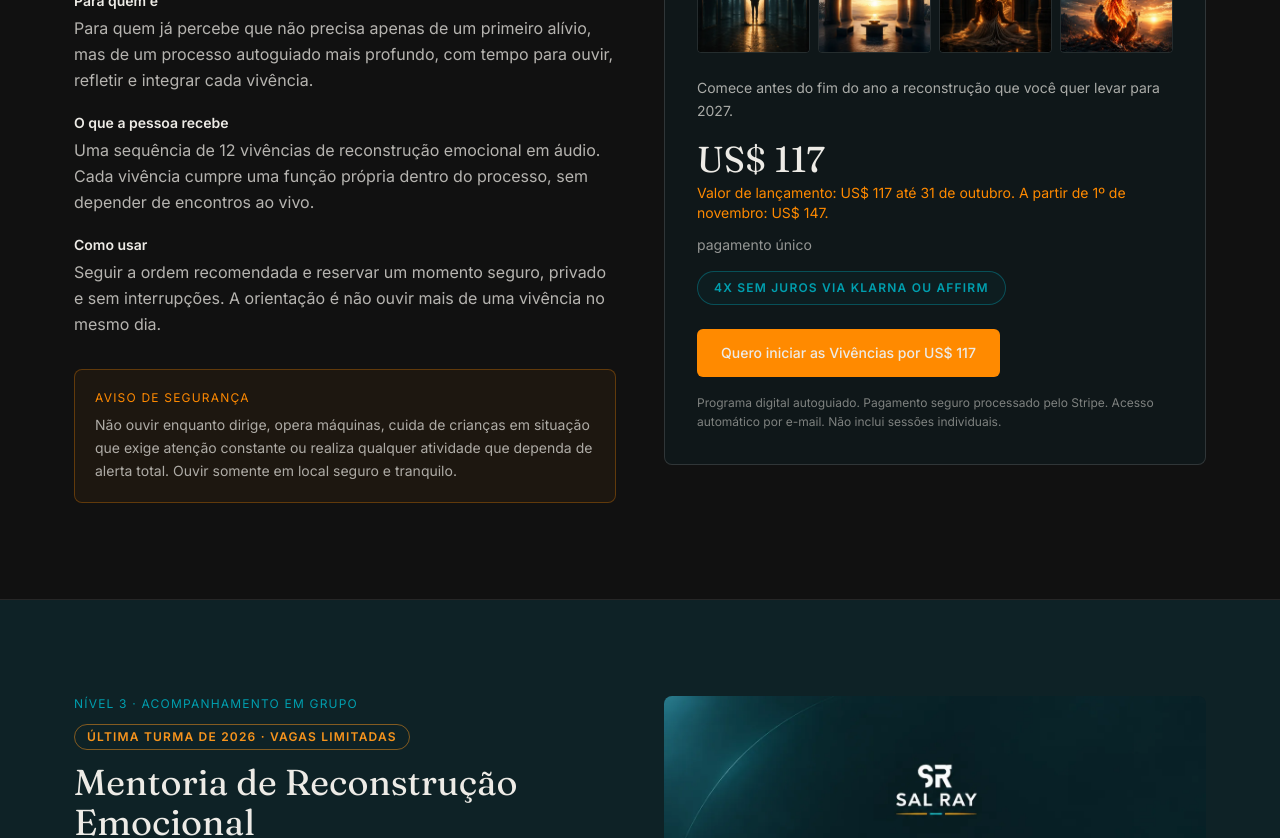
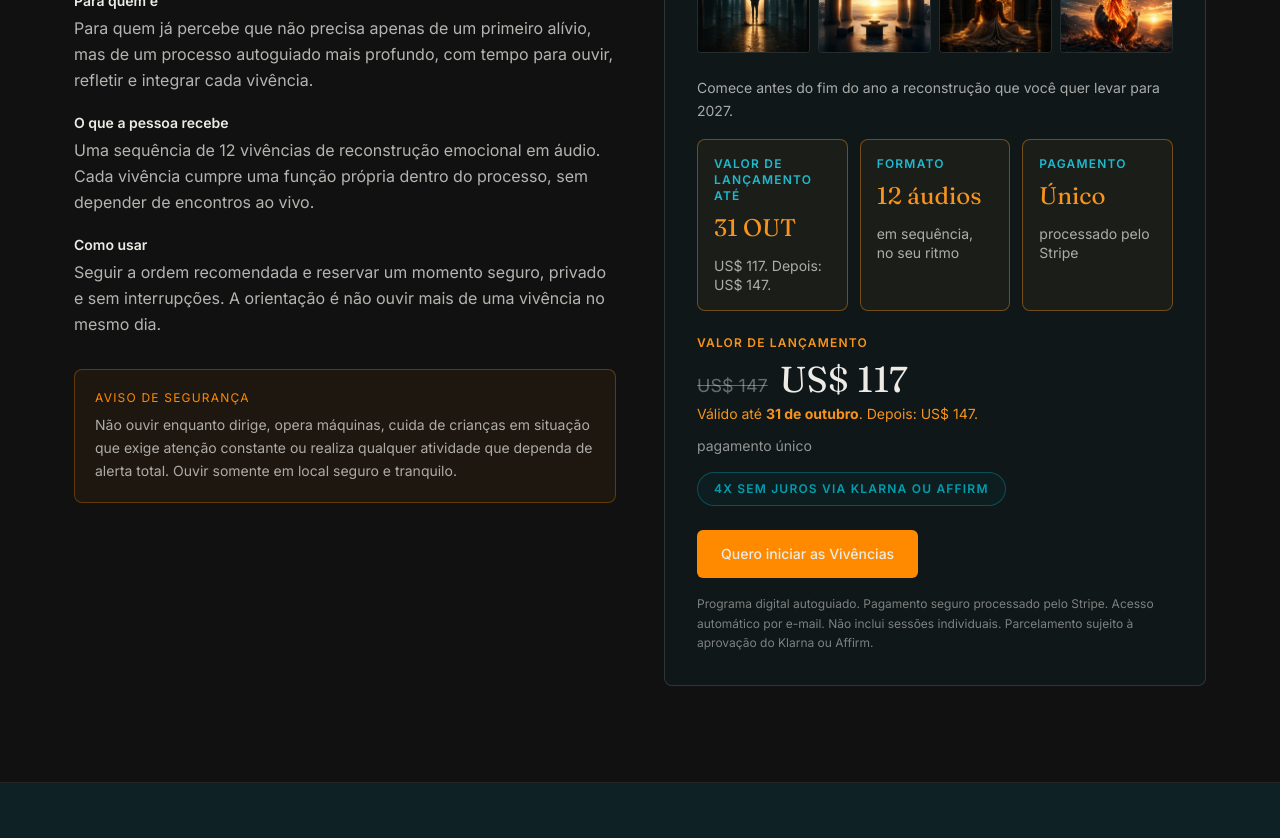
Before and after one commit to SalRaycoach/salray, a Next.js app: page /pt/reconstrucao-emocional in a window 1280 px wide. Shown: the part 4240-5078 px from the top of the page. Built offline with nearby package versions, Linux system fonts and the light colour scheme.

Commit message:
Vivencias: bloco de preco e faixa de destaques no estilo da Mentoria, botao sem preco, notas na tabela
Co-Authored-By: Claude Sonnet 5.5 <noreply@anthropic.com>

```diff
--- a/app/pt/reconstrucao-emocional/page.tsx
+++ b/app/pt/reconstrucao-emocional/page.tsx
@@ -2,7 +2,7 @@ import Image from 'next/image'
 import Link from 'next/link'
 import { Suspense } from 'react'
 import type { Metadata } from 'next'
-import { getOffer, getMentoriaReconstrucao, getComparisonColumns, comparisonRows, stableMethodPt, ptFaqs, ptTestimonials, buildWhatsAppUrl, whatsapp, PT_CANONICAL_URL, ptPageMeta } from '@/lib/pt-reconstrucao'
+import { getOffer, isVivenciasLaunchPrice, getMentoriaReconstrucao, getComparisonColumns, comparisonRows, stableMethodPt, ptFaqs, ptTestimonials, buildWhatsAppUrl, whatsapp, PT_CANONICAL_URL, ptPageMeta } from '@/lib/pt-reconstrucao'
 import { getReconstrucaoEmocionalSchema } from '@/lib/schema'
 import SchemaOrg from '@/components/SchemaOrg'
 import OfferCta from './OfferCta'
@@ -100,6 +100,19 @@ export default function ReconstrucaoEmocionalPage() {
   const ajudaUrl = buildWhatsAppUrl(whatsapp.messages.ajudaParaEscolher)
   const schema = getReconstrucaoEmocionalSchema(now)
   const mentoriaTurma = getMentoriaReconstrucao(now)
+  // Vivências: o bloco 1 da faixa e o bloco de preço seguem a mesma data de troca do preço (isVivenciasLaunchPrice).
+  const vivenciasLancamento = isVivenciasLaunchPrice(now)
+  const vivenciasFaixa = [
+    vivenciasLancamento
+      ? {
+          rotulo: 'VALOR DE LANÇAMENTO ATÉ',
+          destaque: <time dateTime="2026-10-31T23:59:00-04:00">31 OUT</time>,
+          texto: <>US$ 117. Depois: US$ 147.</>,
+        }
+      : { rotulo: 'VALOR', destaque: <>US$ 147</>, texto: <>pagamento único</> },
+    { rotulo: 'FORMATO', destaque: <>12 áudios</>, texto: <>em sequência, no seu ritmo</> },
+    { rotulo: 'PAGAMENTO', destaque: <>Único</>, texto: <>processado pelo Stripe</> },
+  ]
 
   // Tabela de comparação: células com formatação ou link (Ritmo da Mentoria e linha Ação).
   // Mentoria: link para a seção; vira texto simples após o encerramento das inscrições (28/11 23:59, Nova York)
@@ -435,11 +448,33 @@ export default function ReconstrucaoEmocionalPage() {
                 {vivencias.narrativeLine && (
                   <p className="font-body text-sm text-charcoal/70 leading-relaxed mb-4">{vivencias.narrativeLine}</p>
                 )}
+                {/* Faixa de destaques (mesmo estilo da faixa da Mentoria): 3 blocos iguais, 1 por linha no celular */}
+                <ul className="grid grid-cols-1 lg:grid-cols-3 auto-rows-fr gap-3 mb-6">
+                  {vivenciasFaixa.map((b) => (
+                    <li key={b.rotulo} className="flex flex-col border border-[#F7941D]/40 bg-[#F7941D]/5 rounded-lg p-4">
+                      <p className="font-body text-xs font-semibold uppercase tracking-widest text-[#20B9CE] mb-2">{b.rotulo}</p>
+                      <p className="font-display text-3xl lg:text-2xl leading-none text-[#F7941D] mb-3 break-words">{b.destaque}</p>
+                      <p className="font-body text-sm text-charcoal/70 leading-snug">{b.texto}</p>
+                    </li>
+                  ))}
+                </ul>
+                {vivenciasLancamento && (
+                  <p className="font-body text-xs font-semibold uppercase tracking-widest text-[#F7941D] mb-2">Valor de lançamento</p>
+                )}
                 <div className="flex items-baseline gap-3 mb-1">
+                  {vivencias.originalPrice && (
+                    <span className="font-body text-lg text-charcoal/40 line-through">{vivencias.originalPrice}</span>
+                  )}
                   <p className="font-display text-4xl text-charcoal">{vivencias.price}</p>
                 </div>
-                {vivencias.priceNote && (
-                  <p className="font-body text-sm text-orange mb-3">{vivencias.priceNote}</p>
+                {vivenciasLancamento && (
+                  <p className="font-body text-sm text-[#F7941D] mb-3">
+                    Válido até{' '}
+                    <time dateTime="2026-10-31T23:59:00-04:00" className="font-bold">
+                      31 de outubro
+                    </time>
+                    . Depois: US$ 147.
+                  </p>
                 )}
                 <p className="font-body text-sm text-charcoal/60 mb-4">{vivencias.paymentType}</p>
                 {vivencias.installmentBadge && (
@@ -740,7 +775,9 @@ export default function ReconstrucaoEmocionalPage() {
                   {comparisonColumns.map((col) => (
                     <th key={col.nome} className="text-left align-top py-3 px-4">
                       <span className="block font-display text-lg text-charcoal leading-snug">{col.nome}</span>
-                      <span className="block font-display text-2xl text-[#F7941D] mt-1">{col.preco}</span>
+                      {col.prefixo && <span className="block font-body text-xs text-charcoal/60 mt-1">{col.prefixo}</span>}
+                      <span className={`block font-display text-2xl text-[#F7941D] ${col.prefixo ? '' : 'mt-1'}`}>{col.preco}</span>
+                      {col.nota && <span className="block font-body text-xs text-charcoal/60 mt-1">{col.nota}</span>}
                     </th>
                   ))}
                 </tr>
@@ -764,7 +801,9 @@ export default function ReconstrucaoEmocionalPage() {
             {comparisonColumns.map((col, colIndex) => (
               <div key={col.nome} className="border border-charcoal/15 rounded-lg p-5">
                 <p className="font-display text-lg text-charcoal leading-snug">{col.nome}</p>
-                <p className="font-display text-3xl text-[#F7941D] mb-4">{col.preco}</p>
+                {col.prefixo && <p className="font-body text-xs text-charcoal/60 mt-1">{col.prefixo}</p>}
+                <p className={`font-display text-3xl text-[#F7941D] ${col.nota ? '' : 'mb-4'}`}>{col.preco}</p>
+                {col.nota && <p className="font-body text-xs text-charcoal/60 mb-4">{col.nota}</p>}
                 <dl className="space-y-2 mb-5">
                   {comparisonRows
                     .filter((row) => row.criterio !== 'Ação')
--- a/lib/pt-reconstrucao.ts
+++ b/lib/pt-reconstrucao.ts
@@ -209,16 +209,16 @@ export const offers: Offer[] = [
     // em lib/schema.ts (getReconstrucaoEmocionalSchema), que seguem a mesma data.
     narrativeLine: 'Comece antes do fim do ano a reconstrução que você quer levar para 2027.',
     price: 'US$ 117',
-    priceNote: 'Valor de lançamento: US$ 117 até 31 de outubro. A partir de 1º de novembro: US$ 147.',
+    originalPrice: 'US$ 147',
     // Nomeia os provedores (pedido 17 set 2026, confirmado por Sal Ray) pra
     // pessoa saber exatamente qual opção procurar no checkout da Payhip —
     // essa opção fica escondida atrás de uma seta lá, sem nome visível.
     installmentBadge: '4x sem juros via Klarna ou Affirm',
     paymentType: 'pagamento único',
     status: 'active',
-    ctaText: 'Quero iniciar as Vivências por US$ 117',
+    ctaText: 'Quero iniciar as Vivências',
     ctaHref: VIVENCIAS_CHECKOUT_117,
-    microtext: 'Programa digital autoguiado. Pagamento seguro processado pelo Stripe. Acesso automático por e-mail. Não inclui sessões individuais.',
+    microtext: 'Programa digital autoguiado. Pagamento seguro processado pelo Stripe. Acesso automático por e-mail. Não inclui sessões individuais. Parcelamento sujeito à aprovação do Klarna ou Affirm.',
   },
   {
     id: 'personalizado',
@@ -247,7 +247,7 @@ export function getOffer(id: Offer['id'], now: Date = new Date()): Offer {
       originalPrice: undefined,
       priceNote: undefined,
       price: 'US$ 147',
-      ctaText: 'Quero iniciar as Vivências por US$ 147',
+      ctaText: 'Quero iniciar as Vivências',
       ctaHref: VIVENCIAS_CHECKOUT_147,
     }
   }
@@ -392,10 +392,23 @@ export const comparisonRows = [
 export function getComparisonColumns(now: Date = new Date()) {
   const primeiroPasso = getOffer('primeiro-passo', now)
   const vivencias = getOffer('vivencias', now)
+  const mentoria = getMentoriaReconstrucao(now)
+  // Espaço sem quebra no preço, para o valor nunca quebrar no meio.
+  const semQuebra = (preco: string) => preco.replace(/ /g, ' ')
   return [
-    { nome: primeiroPasso.name, preco: primeiroPasso.price ?? '' },
-    { nome: vivencias.name, preco: vivencias.price ?? '' },
-    { nome: 'Mentoria', preco: getMentoriaReconstrucao(now).price },
-    { nome: 'Personalizado', preco: 'a partir de US$ 50' },
+    { nome: primeiroPasso.name, preco: semQuebra(primeiroPasso.price ?? ''), prefixo: undefined, nota: undefined },
+    {
+      nome: vivencias.name,
+      preco: semQuebra(vivencias.price ?? ''),
+      prefixo: undefined,
+      nota: isVivenciasLaunchPrice(now) ? 'até 31 out. Depois: US$ 147' : undefined,
+    },
+    {
+      nome: 'Mentoria',
+      preco: semQuebra(mentoria.price),
+      prefixo: undefined,
+      nota: mentoria.presale ? 'até 18 nov. Depois: US$ 297' : undefined,
+    },
+    { nome: 'Personalizado', preco: semQuebra('US$ 50'), prefixo: 'a partir de', nota: undefined },
   ]
 }
```
